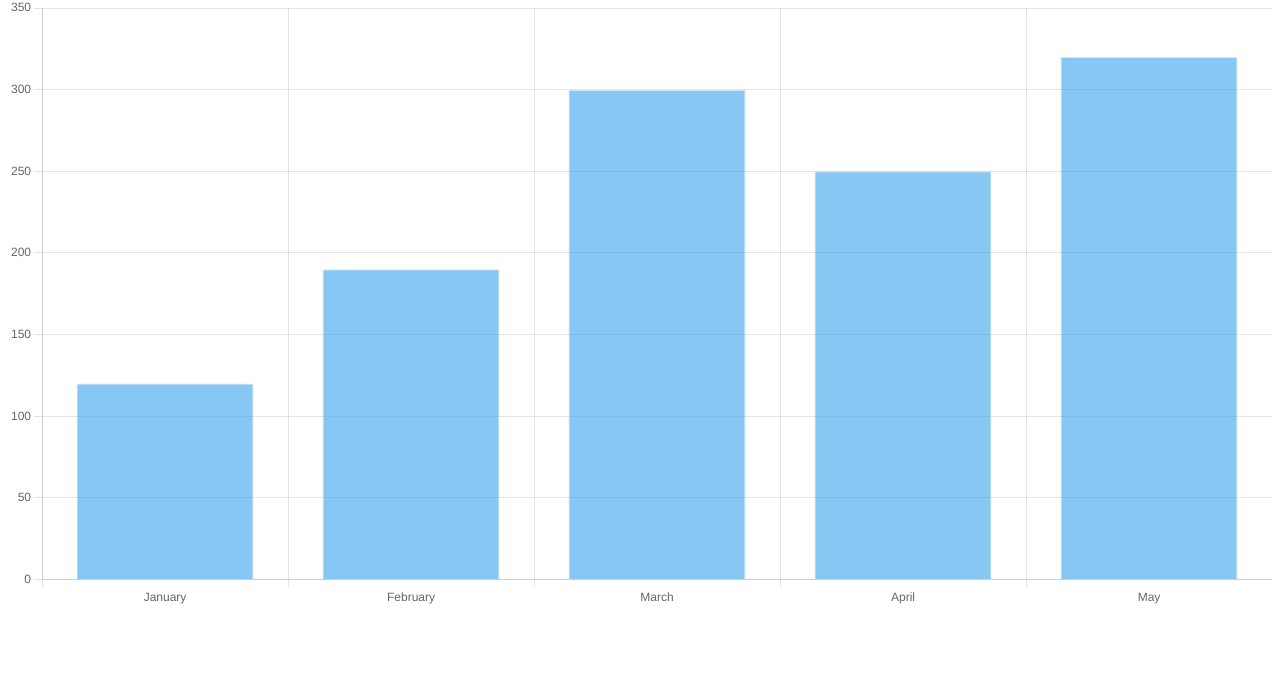
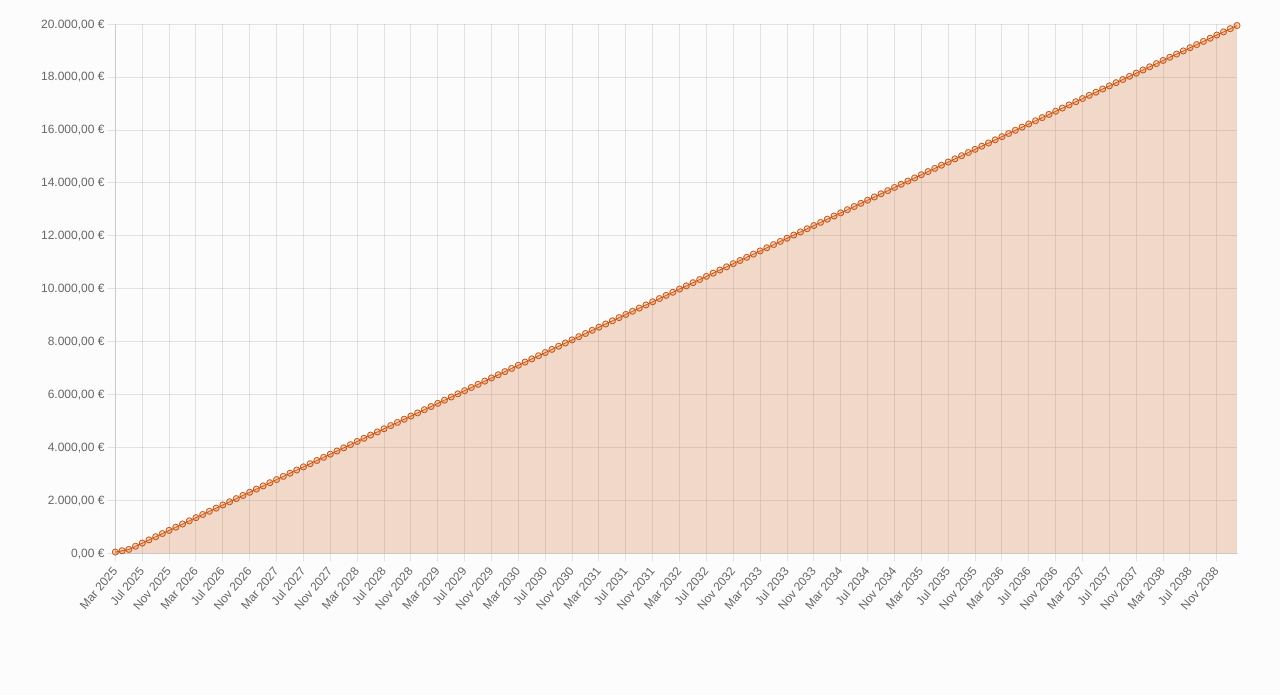
Before and after one commit to dienwks/zurueck, a plain HTML site: page index.html in a window 1280 px wide. Shown: the part 105-800 px from the top of the page. Drawn offline with nearby package versions, Linux system fonts and the light colour scheme.

Commit message:
first actual plot with initial updated costs

```diff
--- a/chart.js
+++ b/chart.js
@@ -1,24 +1,89 @@
+// Define the range() function
+function range(start, stop, step) {
+  const result = [];
+  for (let i = start; i < stop; i += step) {
+    result.push(i);
+  }
+  return result;
+}
+
+function generateMonthLabels(startDateStr, numberOfMonths) {
+  const start = new Date(startDateStr);
+  const labels = [];
+
+  const monthNames = ["Jan", "Feb", "Mar", "Apr", "May", "Jun",
+                      "Jul", "Aug", "Sep", "Oct", "Nov", "Dec"];
+
+  const current = new Date(start);
+
+  for (let i = 0; i < numberOfMonths; i++) {
+    const month = monthNames[current.getMonth()];
+    const year = current.getFullYear();
+    labels.push(`${month} ${year}`);
+
+    // Move to the next month
+    current.setMonth(current.getMonth() + 1);
+  }
+
+  return labels;
+}
+
+// Vue app + Chart.js logic
 const { createApp, onMounted } = Vue;
 
 createApp({
   setup() {
     onMounted(() => {
       const ctx = document.getElementById('barChart').getContext('2d');
+
+      const dataValues50 = range(50, 200, 50);
+      const labelValues50 = generateMonthLabels("2025-03-01", dataValues50.length);
+
+      const dataValues120 = range(270, 20000, 120);
+      const labelValues120 = generateMonthLabels("2025-06-01", dataValues120.length);
+
+      const dataValues = [...dataValues50, ...dataValues120];
+      const labelValues = [...labelValues50, ...labelValues120];
+
       new Chart(ctx, {
-        type: 'bar',
+        type: 'line',
         data: {
-          labels: ['January', 'February', 'March', 'April', 'May'],
+          labels: labelValues,
           datasets: [{
-            label: 'Sales',
-            data: [120, 190, 300, 250, 320],
-            backgroundColor: 'rgba(54, 162, 235, 0.6)',
-            borderWidth: 1
+            label: 'Gezahlt',
+            data: dataValues,
+            borderWidth: 1,
+            borderColor: 'rgb(201, 76, 4)',
+            fill: true,
+            backgroundColor: 'rgba(201, 76, 4, 0.2)',
+            tension: 0.1
           }]
         },
         options: {
           responsive: true,
           scales: {
-            y: { beginAtZero: true }
+            y: {
+                beginAtZero: true,
+                ticks: {
+                    callback: function(value) {
+                        return value.toLocaleString('de-DE', { style: 'currency', currency: 'EUR' });
+                    }
+                }
+            }
+          },
+          plugins: {
+            legend: {
+                display: false
+            },
+            tooltip: {
+                callbacks: {
+                label: function(context) {
+                    const label = context.dataset.label || '';
+                    const value = context.parsed.y.toLocaleString('de-DE', { style: 'currency', currency: 'EUR' });
+                    return `${label}: ${value}`;
+                }
+              }
+            }
           }
         }
       });
--- a/index.html
+++ b/index.html
@@ -10,7 +10,7 @@
 </head>
 <body>
   <div id="app">
-    <h1>📊 Monthly Sales Bar Chart</h1>
+    <h1>🚗</h1>
     <canvas id="barChart" width="400" height="200"></canvas>
   </div>
 
--- a/style.css
+++ b/style.css
@@ -0,0 +1,9 @@
+body {
+  font-family: 'Arial', sans-serif;
+  padding: 30px;
+  text-align: center;
+  background: #fcfcfc;
+}
+canvas {
+  margin-top: 20px;
+}
```
